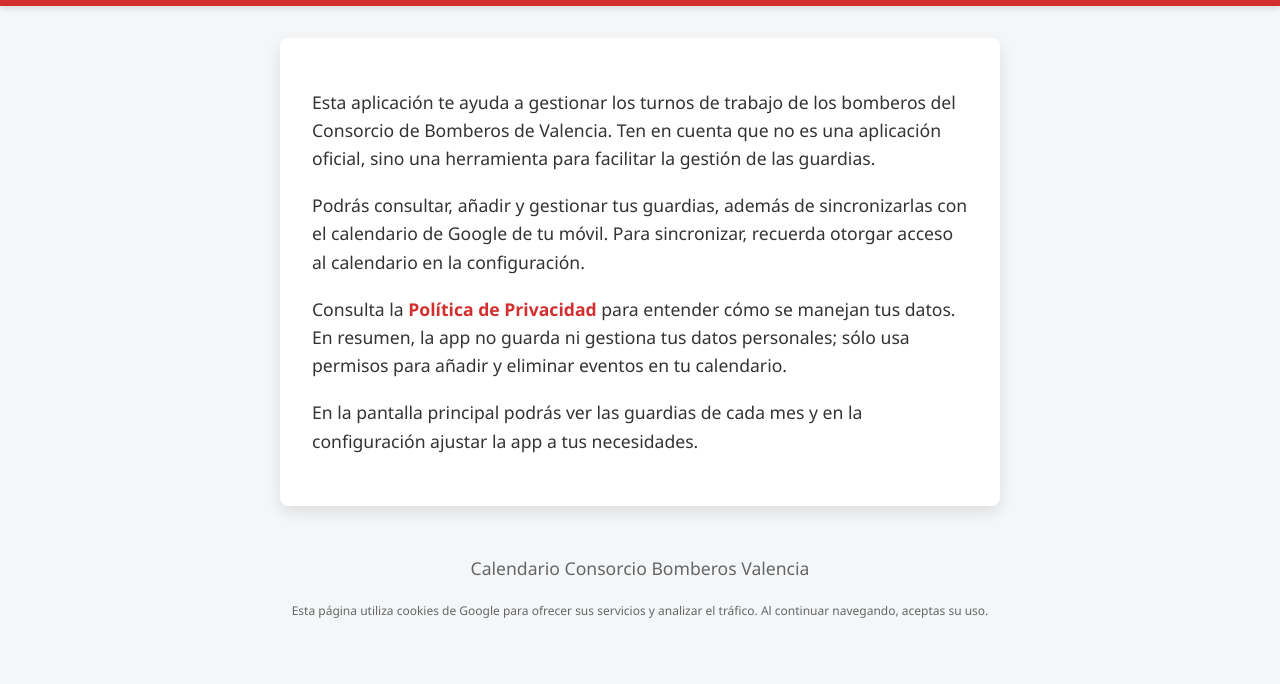
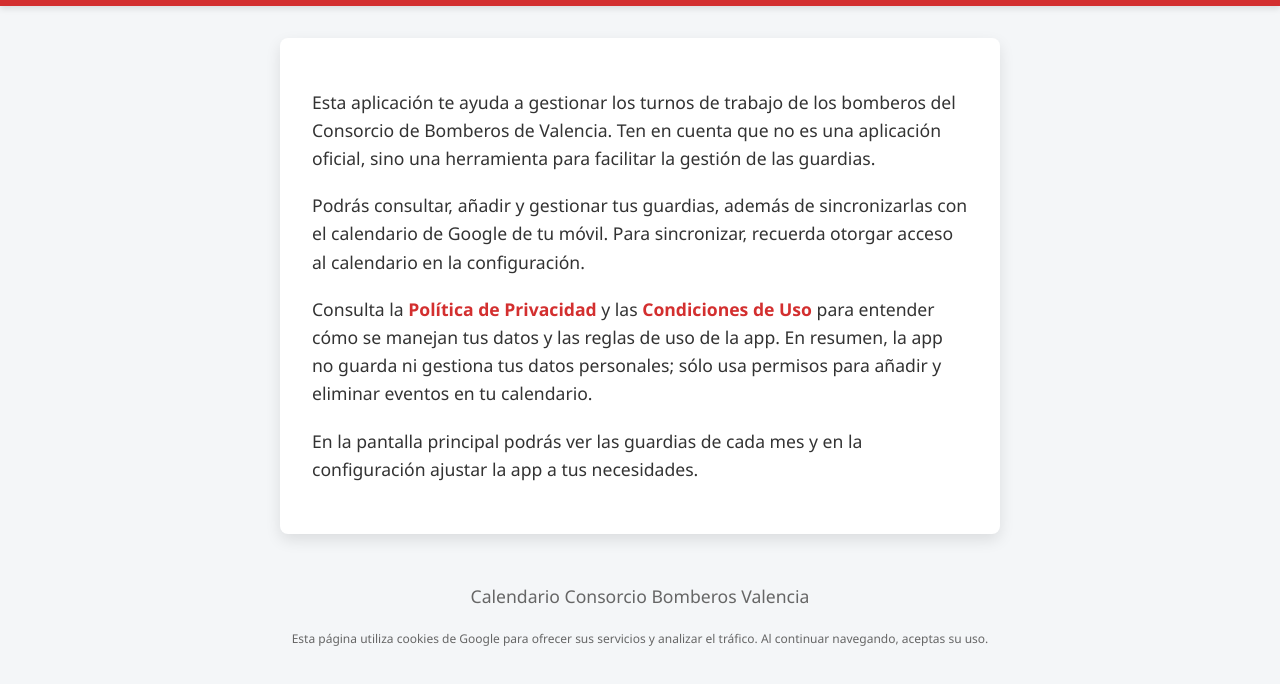
Before and after one commit to JaviFrances/calendarioconsorcio, a plain HTML site: page index.html in a window 1280 px wide. Shown: the part 88-772 px from the top of the page. Drawn offline with Linux system fonts and the light colour scheme.

Commit message:
Update index.html

```diff
--- a/index.html
+++ b/index.html
@@ -87,7 +87,7 @@
     </p>
 
     <p>
-      Consulta la <a href="privacy.html">Política de Privacidad</a> para entender cómo se manejan tus datos. En resumen, la app no guarda ni gestiona tus datos personales; sólo usa permisos para añadir y eliminar eventos en tu calendario.
+      Consulta la <a href="privacy.html">Política de Privacidad</a> y las <a href="conditions.html">Condiciones de Uso</a> para entender cómo se manejan tus datos y las reglas de uso de la app. En resumen, la app no guarda ni gestiona tus datos personales; sólo usa permisos para añadir y eliminar eventos en tu calendario.
     </p>
 
     <p>
```
